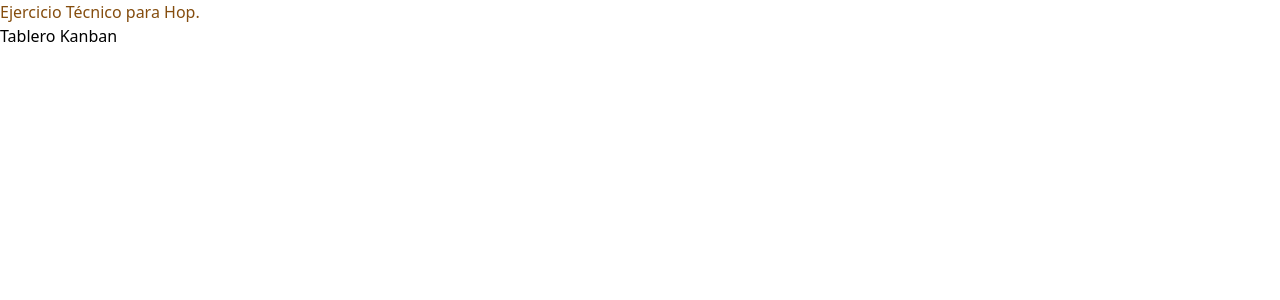
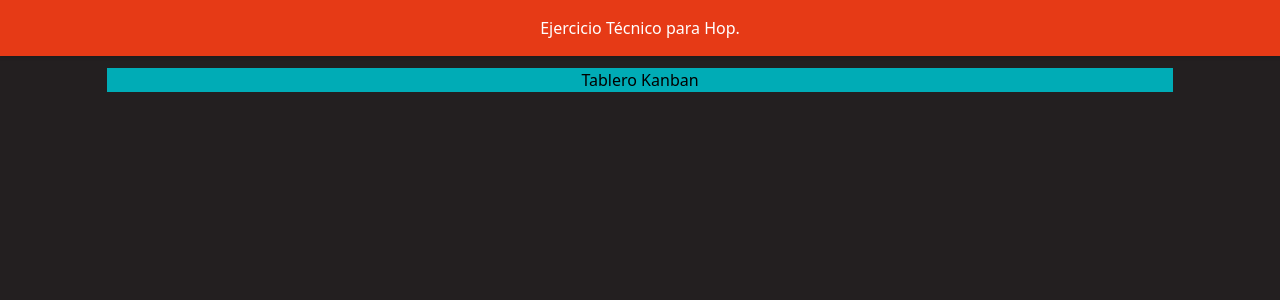
Before and after one commit to cpetrecca/hop-technical, a React (Create React App) app: page / in a window 1280 px wide. Shown: the top 300 px of the page. Built offline with nearby package versions, Linux system fonts and the light colour scheme.

Commit message:
overall layout styles

```diff
--- a/src/App.tsx
+++ b/src/App.tsx
@@ -2,8 +2,8 @@ import KanbanBoard from "./components/kanbanboard/KanbanBoard";
 
 function App() {
   return (
-    <main className="">
-      <header className="text-yellow-800">Ejercicio Técnico para Hop.</header>
+    <main className="w-screen h-screen bg-hop3">
+      <header className="text-white text-center bg-hop1 py-4 drop-shadow ">Ejercicio Técnico para Hop.</header>
         <KanbanBoard></KanbanBoard>
     </main>
   );
--- a/src/components/kanbanboard/KanbanBoard.tsx
+++ b/src/components/kanbanboard/KanbanBoard.tsx
@@ -1,5 +1,11 @@
 const KanbanBoard = () => {
-  return <header>Tablero Kanban</header>;
+  return (
+    <center>
+      <div className="w-5/6 bg-hop2 my-3 ">
+        <header>Tablero Kanban</header>
+      </div>
+    </center>
+  );
 };
 
 export default KanbanBoard;
--- a/tailwind.config.js
+++ b/tailwind.config.js
@@ -2,7 +2,13 @@
 module.exports = {
   content: ["./src/**/*.{js,jsx,ts,tsx}"],
   theme: {
-    extend: {},
+    extend: {
+      colors: {
+        hop1: "#E63A16",
+        hop2: "#00ACB6",
+        hop3: "#231F20",
+      },
+    },
   },
   plugins: [],
 };
```
